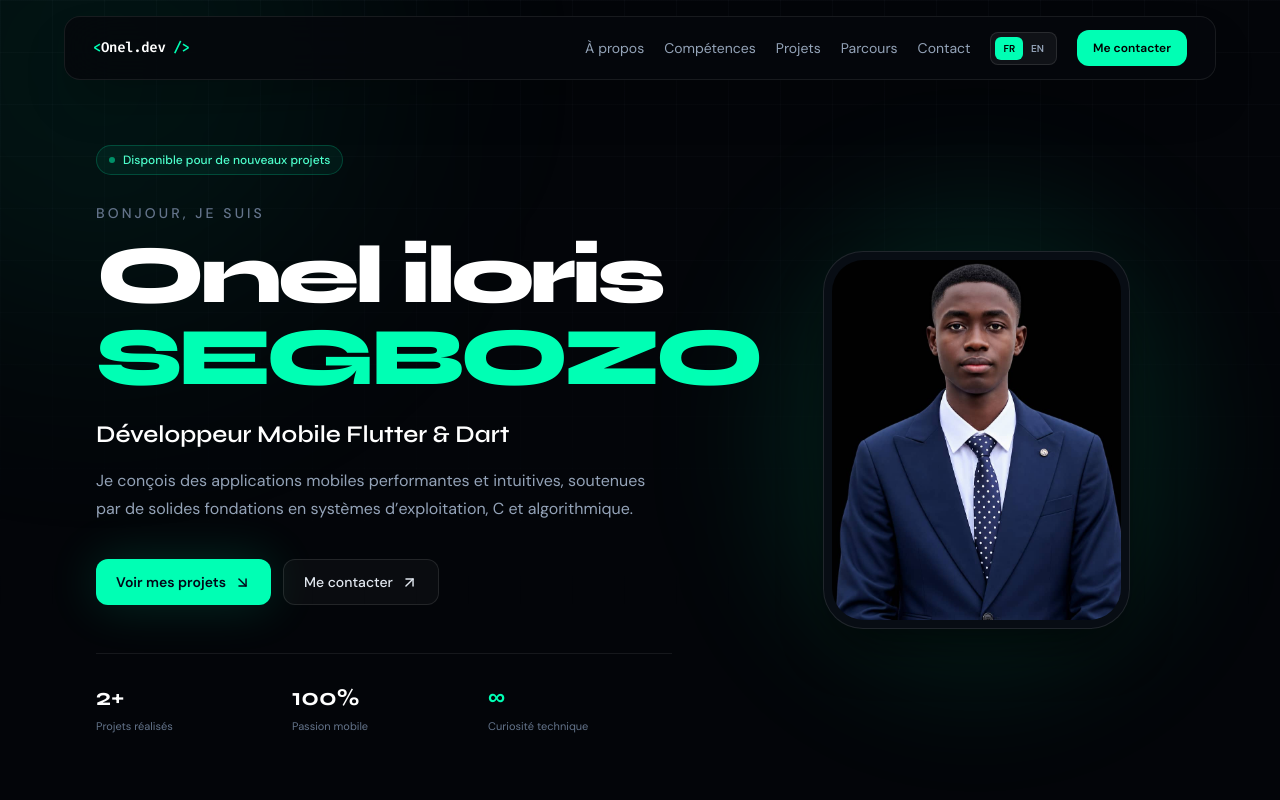
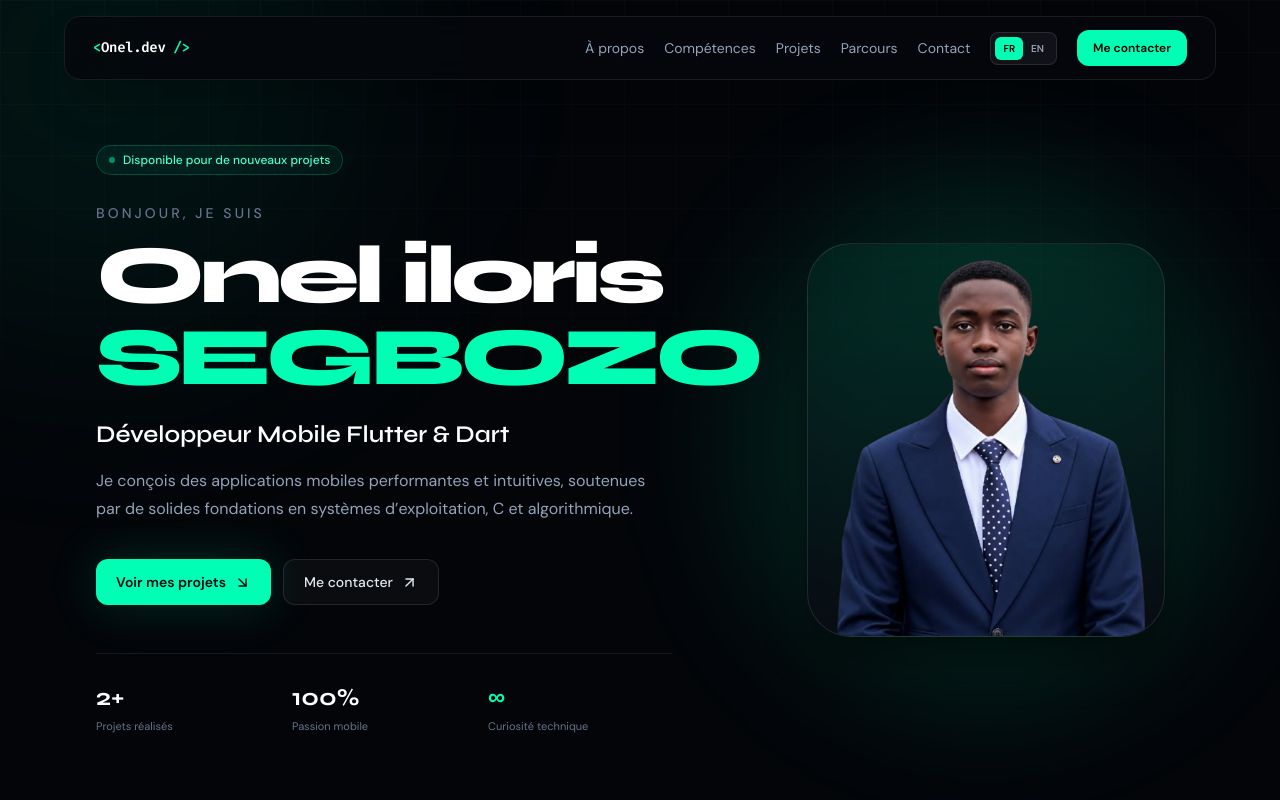
Before and after one commit to Onel7/portfolio, a React (Vite) app: page / in a window 1280 px wide. Shown: the top 800 px of the page. Built offline with nearby package versions, Linux system fonts and the light colour scheme.

Commit message:
Use larger transparent profile portrait

```diff
--- a/src/components/Hero.jsx
+++ b/src/components/Hero.jsx
@@ -1,10 +1,10 @@
 import { ArrowDownRight, ArrowUpRight } from 'lucide-react'
-import profilePhoto from '../assets/onel-segbozo-profile.jpg'
+import profilePhoto from '../assets/onel-segbozo-transparent.png'
 
 export default function Hero() {
   return (
     <section id="accueil" className="container-page relative flex min-h-screen items-center pb-16 pt-36">
-      <div className="grid w-full items-center gap-16 lg:grid-cols-[1.15fr_.85fr]">
+      <div className="grid w-full items-center gap-12 lg:grid-cols-[1.05fr_.95fr]">
         <div className="hero-enter">
           <div className="mb-7 inline-flex items-center gap-2 rounded-full border border-cyan-400/20 bg-cyan-400/[0.06] px-3 py-1.5 text-xs font-medium text-cyan-300"><span className="h-1.5 w-1.5 animate-pulse rounded-full bg-cyan-400" />Disponible pour de nouveaux projets</div>
           <p className="mb-3 text-sm font-medium uppercase tracking-[.22em] text-slate-500">Bonjour, je suis</p>
@@ -17,10 +17,10 @@ export default function Hero() {
           </div>
           <div className="mt-12 grid max-w-xl grid-cols-3 gap-3 border-t border-white/[0.08] pt-7"><div><b className="font-display text-2xl text-white">2+</b><p className="mt-1 text-[11px] text-slate-500">Projets réalisés</p></div><div><b className="font-display text-2xl text-white">100%</b><p className="mt-1 text-[11px] text-slate-500">Passion mobile</p></div><div><b className="font-display text-2xl text-cyan-400">∞</b><p className="mt-1 text-[11px] text-slate-500">Curiosité technique</p></div></div>
         </div>
-        <div className="hero-enter-delay relative mx-auto w-full max-w-[420px] lg:block">
-          <div className="absolute -inset-12 rounded-full bg-cyan-400/[0.10] blur-3xl" />
-          <div className="relative overflow-hidden rounded-[40px] border border-white/10 bg-[#080d14] p-2 shadow-2xl shadow-black/60 transition duration-500 hover:-translate-y-2 hover:border-cyan-400/30 hover:shadow-[0_30px_90px_rgba(0,255,180,.12)]">
-            <img src={profilePhoto} alt="Portrait professionnel de Onel iloris SEGBOZO" className="aspect-[4/5] w-full rounded-[32px] object-cover object-top" fetchPriority="high" />
+        <div className="hero-enter-delay relative mx-auto w-full max-w-[500px] lg:block">
+          <div className="absolute -inset-16 rounded-full bg-cyan-400/[0.12] blur-3xl" />
+          <div className="relative overflow-hidden rounded-[44px] border border-white/10 bg-gradient-to-b from-cyan-400/[0.06] to-[#080d14] px-3 pt-3 shadow-2xl shadow-black/60 transition duration-500 hover:-translate-y-2 hover:border-cyan-400/30 hover:shadow-[0_30px_90px_rgba(0,255,180,.14)]">
+            <img src={profilePhoto} alt="Portrait professionnel de Onel iloris SEGBOZO" className="mx-auto h-auto w-full max-w-[466px] object-contain object-bottom" fetchPriority="high" />
           </div>
         </div>
       </div>
```
Also changed, not shown: src/assets/onel-segbozo-transparent.png (added).
